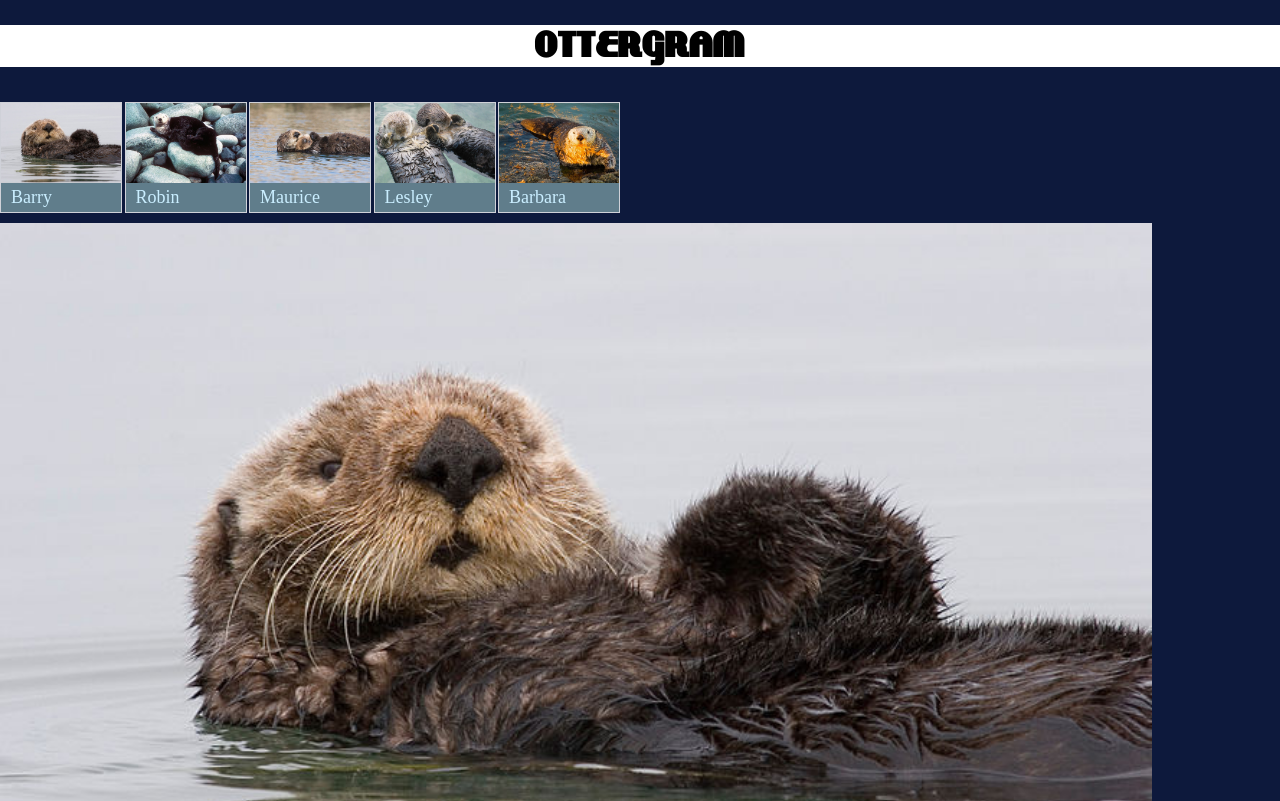
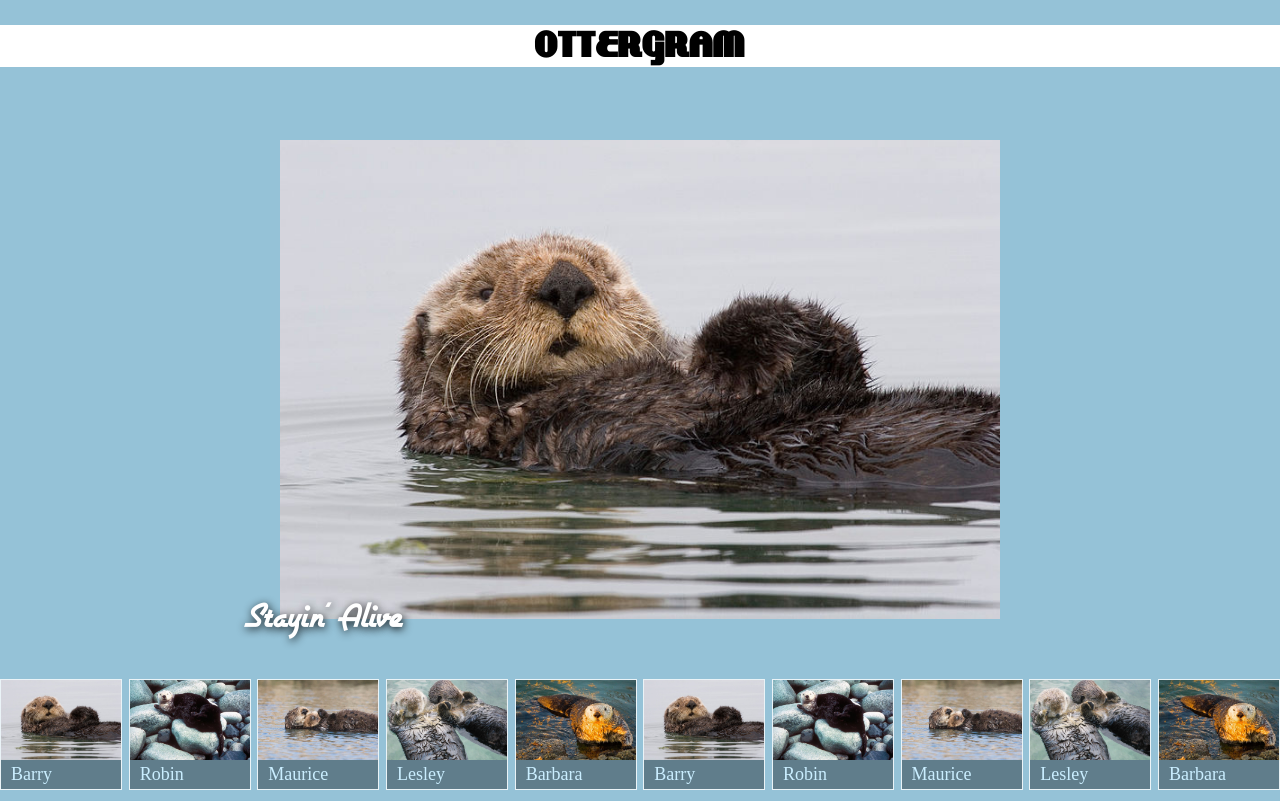
Before and after one commit to akmercado29/ottergram-assignment2, a plain HTML site: page index.html in a window 1280 px wide. Shown: the top 801 px of the page. Drawn offline with nearby package versions, Linux system fonts and the light colour scheme.

Commit message:
finished chapter 4

```diff
--- a/index.html
+++ b/index.html
@@ -10,10 +10,41 @@
 </head>
 
 <body>
-    <header>
+    <header class="main-header">
         <h1 class="logo-text">ottergram</h1>
     </header>
+    <main class="main-content">
         <ul class="thumbnail-list">
+            <li class="thumbnail-item">
+                <a href="#">
+                    <img class="thumbnail-image" src="img/otter1.jpg" alt="Barry the Otter">
+                    <span class="thumbnail-title">Barry</span>
+                </a>
+            </li>
+            <li class="thumbnail-item">
+                <a href="#">
+                    <img class="thumbnail-image" src="img/otter2.jpg" alt="Robin the Otter">
+                    <span class="thumbnail-title">Robin</span>
+                </a>
+            </li>
+            <li class="thumbnail-item">
+                <a href="#">
+                    <img class="thumbnail-image" src="img/otter3.jpg" alt="Maurice the Otter">
+                    <span class="thumbnail-title">Maurice</span>
+                </a>
+            </li>
+            <li class="thumbnail-item">
+                <a href="#">
+                    <img class="thumbnail-image" src="img/otter4.jpg" alt="Lesley the Otter">
+                    <span class="thumbnail-title">Lesley</span>
+                </a>
+            </li>
+            <li class="thumbnail-item">
+                <a href="#">
+                    <img class="thumbnail-image" src="img/otter5.jpg" alt="Barbara the Otter">
+                    <span class="thumbnail-title">Barbara</span>
+                </a>
+            </li>
             <li class="thumbnail-item">
                 <a href="#">
                     <img class="thumbnail-image" src="img/otter1.jpg" alt="Barry the Otter">
@@ -47,10 +78,12 @@
         </ul>
 
         <div class="detail-image-container">
+          <div class="detail-image-frame">
             <img class="detail-image" src="img/otter1.jpg" alt="">
             <span class="detail-image-title">Stayin' Alive</span>
           </div>
-
+        </div>
+    </main>
 </body>
 
 </html>
--- a/stylesheets/styles.css
+++ b/stylesheets/styles.css
@@ -1,3 +1,14 @@
+@font-face {
+    font-family: 'airstreamregular';
+    src: url('fonts/Airstream-webfont.eot');
+    src: url('fonts/Airstream-webfont.eot?#iefix') format('embedded-opentype'),
+         url('fonts/Airstream-webfont.woff') format('woff'),
+         url('fonts/Airstream-webfont.ttf') format('truetype'),
+         url('fonts/Airstream-webfont.svg#airstreamregular') format('svg');
+    font-weight: normal;
+    font-style: normal;
+}
+
 @font-face {
     font-family: 'lakeshore';
     src: url('fonts/LAKESHOR-webfont.eot');
@@ -9,13 +20,24 @@
     font-style: normal;
 }
 
+html, body {
+  height: 100%;
+}
+
 body {
+  display: flex;
+  flex-direction: column;
+
   font-size: 10px;
-  background: rgb(13, 25, 60);
+  background: rgb(149, 194, 215);
 }
 
 a {
   text-decoration: none;
+}
+
+.main-header {
+  flex: 0 1 auto;
 }
 
 .logo-text {
@@ -27,20 +49,30 @@ a {
   font-size: 37px;
 }
 
-.thumbnail-item + .thumbnail-item {
-  margin-top: 10px;
+.main-content {
+  flex: 1 1 auto;
+  display: flex;
+  flex-direction: column;
 }
 
 .thumbnail-item {
   display: inline-block;
-  width: 120px;
+  min-width: 120px;
+  max-width: 120px;
   border: 1px solid rgb(100%, 100%, 100%);
   border: 1px solid rgba(100%, 100%, 100%, 0.8);
 }
 
 .thumbnail-list {
+  flex: 0 1 auto;
+  order: 2;
+  display: flex;
+  justify-content: space-between;
   list-style: none;
   padding: 0;
+
+  white-space: nowrap;
+  overflow-x: auto;
 }
 
 .thumbnail-image {
@@ -49,7 +81,7 @@ a {
 }
 
 .thumbnail-title {
-display:block;
+display: block;
 margin: 0;
 padding: 4px 10px;
 
@@ -58,6 +90,28 @@ padding: 4px 10px;
   font-size: 18px;
 }
 
+.detail-image-container {
+  flex: 1 1 auto;
+  display: flex;
+  justify-content: center;
+  align-items: center;
+}
+
+.detail-image-frame {
+  position: relative;
+  text-align: center;
+}
+
 .detail-image {
   width: 90%;
 }
+
+.detail-image-title {
+  position: absolute;
+  bottom: -16px;
+  left: 4px;
+  font-family: airstreamregular;
+  color: white;
+  text-shadow: rgba(0, 0, 0, 0.9) 1px 2px 9px;
+  font-size: 40px;
+}
```
Lines whose indentation alone changed are shown as unchanged.
